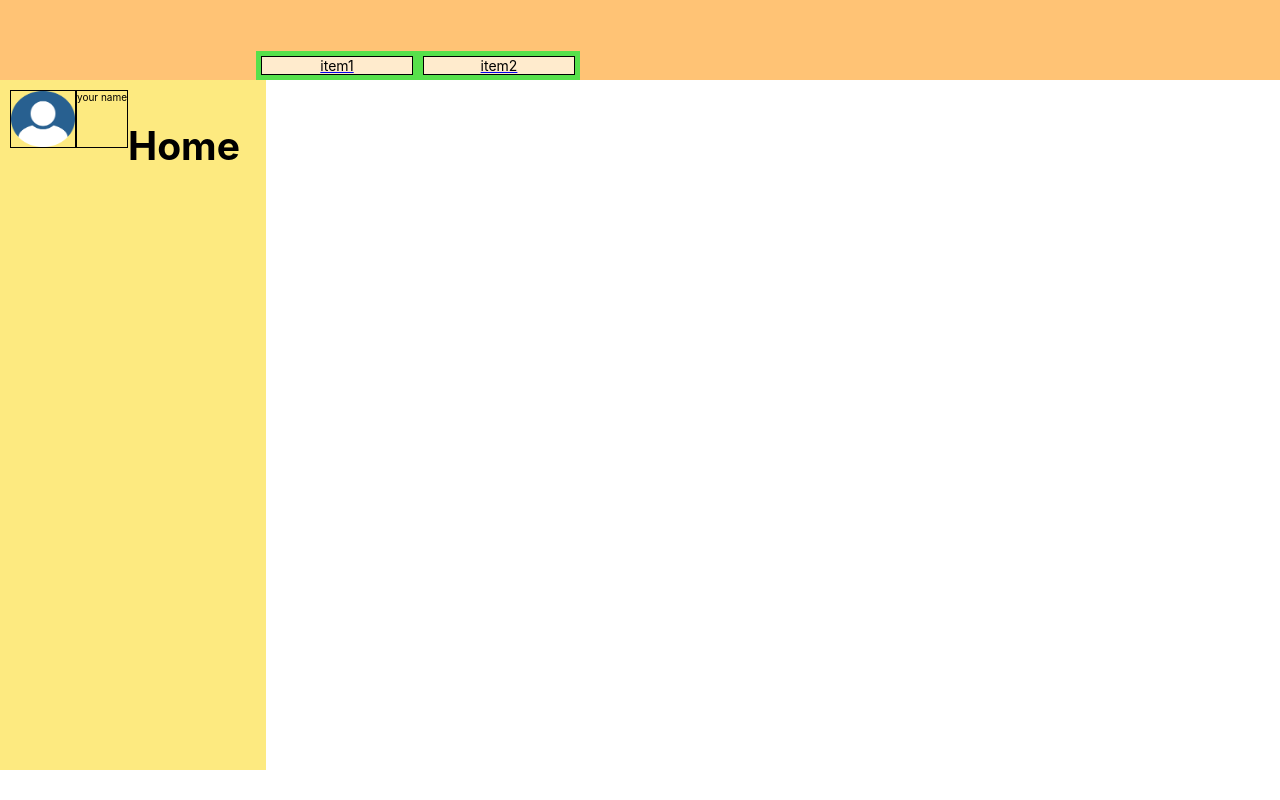
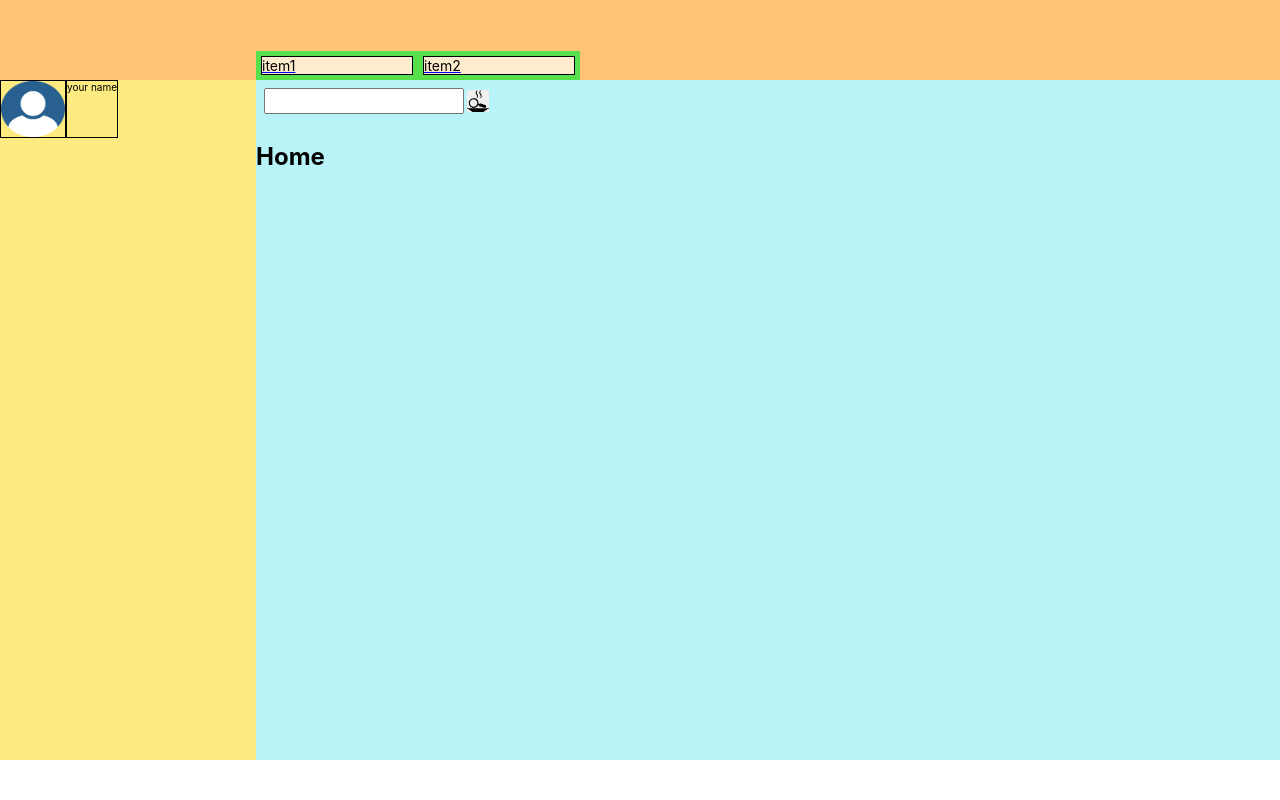
Before and after one commit to jrihanna/RecipeRecommenderUI, a React (Create React App) app: page /item1 in a window 1280 px wide. Built offline with nearby package versions, Linux system fonts and the light colour scheme.

Commit message:
Added some CSS and Search page

```diff
--- a/src/App.css
+++ b/src/App.css
@@ -1,5 +1,6 @@
 .App {
-  text-align: center;
+  /* padding: 10px; */
+  /* text-align: center; */
 }
 
 .App-logo {
@@ -28,6 +29,26 @@
   color: #61dafb;
 }
 
+.Header-section {
+  position: static;
+}
+
+.Profile-section {
+  float: left;
+  height: 85vh;
+  width: 20vw;
+}
+
+.Content-section {
+  /* padding: 10px; */
+  position: absolute;
+  left: 20vw;
+  background-color: rgb(184, 244, 247);
+  width: 80vw;
+  height: 85vh;
+}
+
+/*
 @keyframes App-logo-spin {
   from {
     transform: rotate(0deg);
@@ -35,4 +56,4 @@
   to {
     transform: rotate(360deg);
   }
-}
+} */
--- a/src/App.js
+++ b/src/App.js
@@ -1,7 +1,7 @@
-import logo from './logo.svg';
 import './App.css';
 import Header from './header/header';
 import ProfileSection from './profile/profile-section';
+import MainContent from './content/content';
 import Menu from './header/menu/menu';
 import MenuItem from './header/menu/menuItem';
 import React from "react";
@@ -11,12 +11,9 @@ import {
   Route,
   Link
 } from "react-router-dom";
+import Search from './search/search';
 
 function App() {
-  function menuItemClickedParent() {
-    alert(324)
-  }
-
 
   function Home() {
     return <h2>Home</h2>;
@@ -29,13 +26,23 @@ function App() {
   return (
     <div className="App">
       <Router>
+        <section className="Header-section">
           <Header>
             <Menu>
               <Link to="/item1"><MenuItem title="item1" /></Link>
               <Link to="/about"><MenuItem title="item2" /></Link>
             </Menu>
           </Header>
+        </section>
+
+        <section className="Profile-section">
           <ProfileSection>
+          </ProfileSection>
+        </section>
+
+        <section className="Content-section">
+          <Search />
+          <MainContent>
             <Switch>
               <Route path="/about">
                 <About />
@@ -44,7 +51,9 @@ function App() {
                 <Home />
               </Route>
             </Switch>
-        </ProfileSection>
+          </MainContent>
+        </section>
+
       </Router>
     </div>
   );
--- /dev/null
+++ b/src/content/content.js
@@ -0,0 +1,12 @@
+import './content.css';
+
+function MainContent(props) {
+  return (
+    <div className="">
+
+        {props.children}
+    </div>
+  );
+}
+
+export default MainContent;
--- a/src/profile/profile.css
+++ b/src/profile/profile.css
@@ -1,15 +1,14 @@
 .profile-main {
     background-color: #fdea80;
-    min-height: 85vh;
-    width: 20vw;
+    height: inherit;
     display: flex;
     flex-direction: row;
     align-items: stretch;
     justify-content: left;
     vertical-align: top;
     font-size: calc(10px + 2vmin);
-    padding-left: 10px;
-    padding-top: 10px;
+    /* padding-left: 10px;
+    padding-top: 10px; */
     color: black;
   }
 
--- /dev/null
+++ b/src/search/search.css
@@ -0,0 +1,26 @@
+.search-container {
+    padding: 5px;
+    /* align-content: center; */
+    display: flex;
+    align-items: center;
+}
+
+.submit-icon {
+    cursor: pointer;
+    width: 20px;
+    height: 20px;
+    margin-top: 5px;
+}
+
+.submit-button {
+    width: 22px;
+    height: 22px;
+    background-image: url('../img/search_icon.svg');
+    border: 0px;
+}
+
+.search-input {
+    width: 15vw;
+    margin: 3px;
+    height: 20px;
+}
--- /dev/null
+++ b/src/search/search.js
@@ -0,0 +1,36 @@
+import React from "react";
+import './search.css';
+
+
+function Search(props) {
+
+    // constructor(props) {
+    //   super(props);
+    //   this.state = {
+    //     value: ''
+    //   };
+
+    //   this.handleChange = this.handleChange.bind(this);
+    //   this.handleSubmit = this.handleSubmit.bind(this);
+    // }
+
+    function handleChange(event) {
+      this.setState({value: event.target.value});
+    }
+
+    function handleSubmit(event) {
+      alert('An essay was submitted: ');
+      event.preventDefault();
+    }
+
+      return (
+        <form onSubmit={handleSubmit}>
+          <div className="search-container">
+                <input type="text" value="" onChange={handleChange} className="search-input" />
+                <button type="submit" className="submit-button"></button>
+            </div>
+        </form>
+      );
+  }
+
+export default Search;
```
Also changed, not shown: src/content/content.css (added), src/img/search_icon.svg (added), 1 other file (tests, documents, lock files or other folders). Lines whose indentation alone changed are shown as unchanged.
